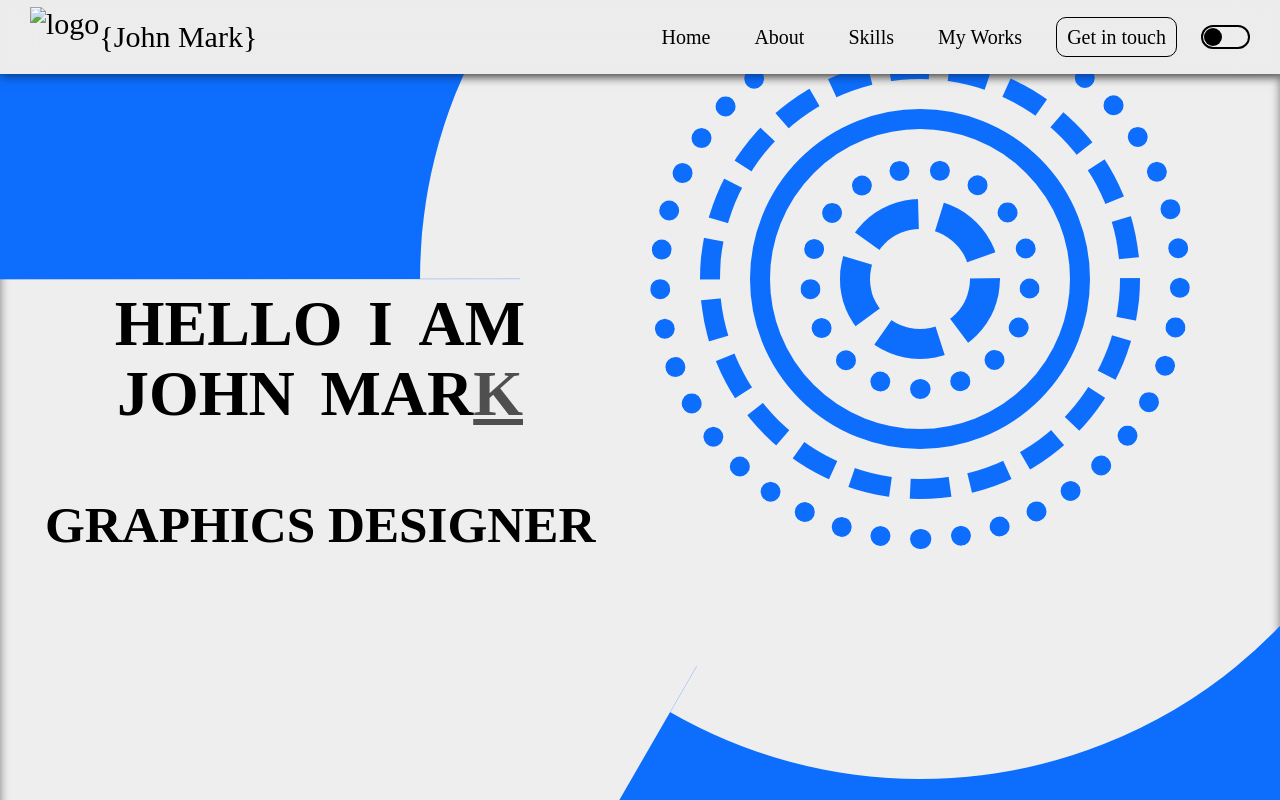
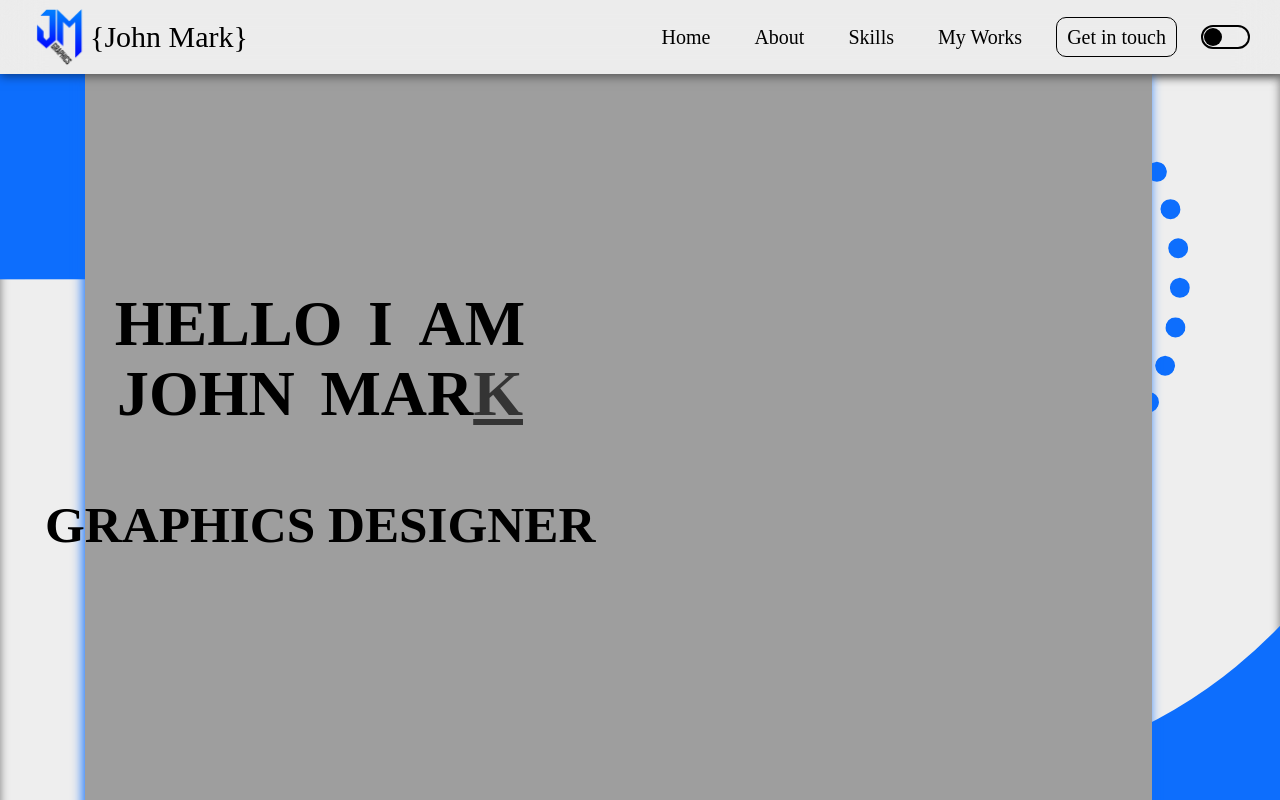
Before and after one commit to jm-alvarez/portfolio, a plain HTML site: page index.html in a window 1280 px wide. Shown: the top 800 px of the page. Drawn offline with Linux system fonts and the light colour scheme; the site is published under a folder, as on GitHub Pages, so addresses that start at the root find nothing.

Commit message:
Update index.html

```diff
--- a/index.html
+++ b/index.html
@@ -9,7 +9,7 @@
 </head>
 <body class="">
     <header class="shadow" >
-        <a href="#" class="navbar-brand"><img src="/img/GraphicsDesign_Activities/jm-logo-full-color.png" class="brand-img" alt="logo">{John Mark}</a>
+        <a href="#" class="navbar-brand"><img src="img/GraphicsDesign_Activities/jm-logo-full-color.png" class="brand-img" alt="logo">{John Mark}</a>
         <nav class="navbar " id="navbar">
             <div class="nav-header">
                     <h4 class="menu-title" id="menu-title">Menu</h4>
@@ -76,7 +76,7 @@
              <!-- <h1 class="text-shadow wobble">Hello I'm <span>John Mark</span> Alvarez</h1> -->
         </div>
         <div class="container bg-container">
-            <img src="/img/JM-HOME-IMG-BLUE.png" alt="" class="bg-img" id="bg-img">
+            <img src="img/JM-HOME-IMG-BLUE.png" alt="" class="bg-img" id="bg-img">
         </div>
         <div class="container bg-anim-container">
             <div class="circle-container">
```
